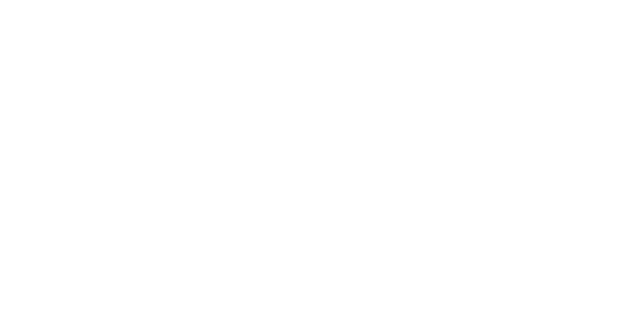
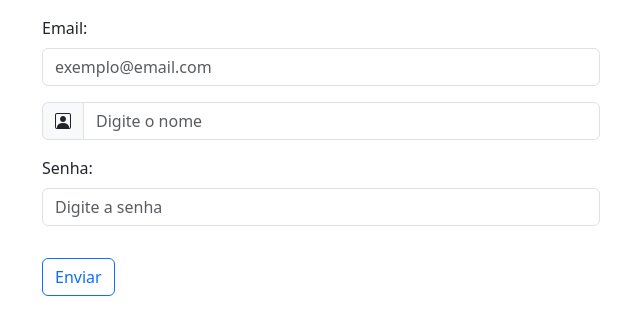
Before and after one commit to Pe-drou/Bootstrap_introducao-Pedro, a plain HTML site: page ex4_formulario-sub-css/ex4.html in a window 1280 px wide. Shown: the whole page, without its empty margins (40-680 px from the left). Drawn offline with nearby package versions, Linux system fonts and the light colour scheme.

Commit message:
formstrap

```diff
--- a/ex4_formulario-sub-css/ex4.html
+++ b/ex4_formulario-sub-css/ex4.html
@@ -16,9 +16,27 @@
 </head>
 <body>
 
-
-    <!-- 1ª Digitação (Aqui) -->
-
+    <div class="container mt-3">
+        <form action="" class="custom-form">
+            <div class="col-sm-6 mb-3">
+                <label for="email" class="form-label">Email:</label>
+                <input type="email" class="form-control custom-input" id="email" placeholder="exemplo@email.com">
+            </div>
+            <div class="col-sm-6 mb-3">
+                <div class="input-group">
+                    <span class="input-group-text custom-icon">
+                        <i class="bi bi-person-square"></i>
+                    </span>
+                    <input type="text" placeholder="Digite o nome" class="form-control custom-input">
+                </div>
+            </div>
+            <div class="col-sm-6 mb-3">
+                <label for="senha" class="form-label">Senha:</label>
+                <input type="password" class="form-control custom-input" id="senha" placeholder="Digite a senha">
+            </div>
+            <button type="submit" class="btn btn-outline-primary custom-button mt-3">Enviar</button>
+        </form>
+    </div>
 
     <script src="https://cdn.jsdelivr.net/npm/bootstrap@5.3.0/dist/js/bootstrap.bundle.min.js"></script>
 </body>
```
